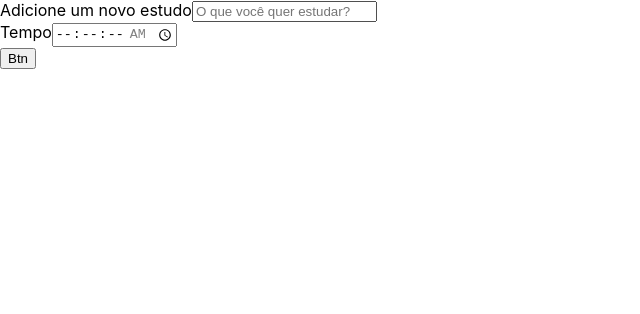
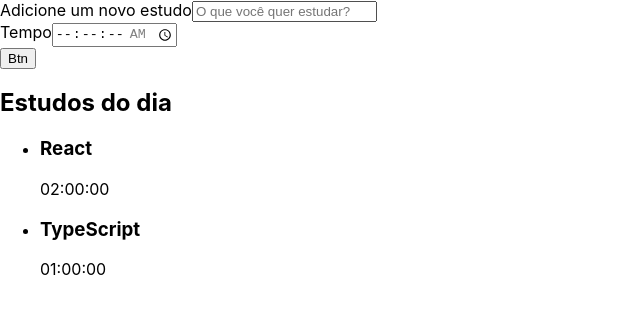
Before and after one commit to GuilhermeDeOliveiraAmorim/react-study, a React (Create React App) app: page / in a window 1280 px wide. Shown: the top 314 px of the page, without its empty margins (0-640 px from the left). Built offline with nearby package versions, Linux system fonts and the light colour scheme; the HTML template or start-up script is replaced by a standard one.

Commit message:
feat: created the study list

```diff
--- a/src/App.tsx
+++ b/src/App.tsx
@@ -1,9 +1,11 @@
 import Form from "./components/Form";
+import Lista from "./components/Lista";
 
 function App() {
     return (
         <div className="App">
             <Form />
+            <Lista />
         </div>);
 }
 
--- /dev/null
+++ b/src/components/Lista/index.tsx
@@ -0,0 +1,29 @@
+function Lista() {
+    return (
+        <aside>
+            <h2>
+                Estudos do dia
+            </h2>
+            <ul>
+                <li>
+                    <h3>
+                        React
+                    </h3>
+                    <span>
+                        02:00:00
+                    </span>
+                </li>
+                <li>
+                    <h3>
+                        TypeScript
+                    </h3>
+                    <span>
+                        01:00:00
+                    </span>
+                </li>
+            </ul>
+        </aside>
+    );
+}
+
+export default Lista;
```
